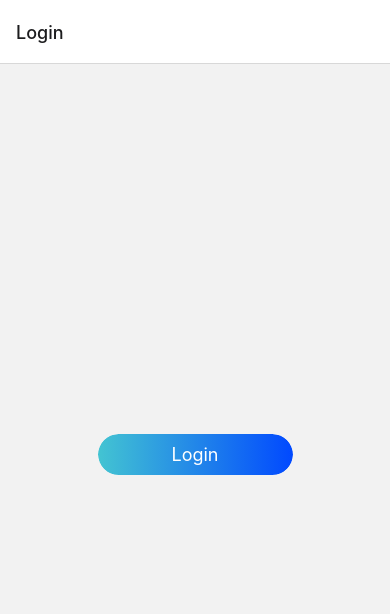
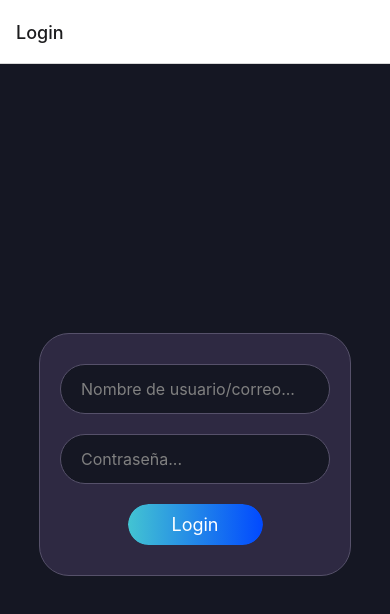
Before and after one commit to dani-o0/grup5-app, a React Native app in the folder poop-app/: screen /Login in a window 390 px wide. Shown: the top 614 px of the page. Built offline with nearby package versions, Linux system fonts and the light colour scheme.

Commit message:
Updated Login Page, GradientButton, CustomTextInput

```diff
--- a/poop-app/components/CustomTextInput.js
+++ b/poop-app/components/CustomTextInput.js
@@ -7,7 +7,7 @@ const CustomTextInput = ({placeholder}) => {
       <TextInput
         style={styles.input}
         placeholder={placeholder}
-        placeholderTextColor="#808080" // Color gris para el placeholder
+        placeholderTextColor="#808080"
       />
     </View>
   );
@@ -15,18 +15,19 @@ const CustomTextInput = ({placeholder}) => {
 
 const styles = StyleSheet.create({
   container: {
-    backgroundColor: '#151723', // Color de fondo del rectángulo
-    borderRadius: 25, // Bordes redondeados
-    paddingHorizontal: 20, // Espacio interno
+    backgroundColor: '#151723',
+    borderRadius: 50,
+    paddingHorizontal: 20,
     justifyContent: 'center',
-    height: 50, // Altura del campo de texto
-    margin: 5,
-    borderWidth: 2, // Grosor del borde
-    borderColor: '#2E2942', // Color del borde
+    height: 50,
+    margin: 10,
+    borderWidth: 1,
+    borderColor: '#56516A',
+    width: '100%',
   },
   input: {
-    fontSize: 16, // Tamaño del texto
-    color: '#FFFFFF', // Color del texto
+    fontSize: 16,
+    color: '#FFFFFF',
   },
 });
 
--- a/poop-app/components/GradientButton.js
+++ b/poop-app/components/GradientButton.js
@@ -23,6 +23,7 @@ const styles = StyleSheet.create({
     borderRadius: 50,
     overflow: 'hidden',
     width: '100%',
+    margin: 10,
   },
   gradient: {
     paddingVertical: 10,
--- a/poop-app/pages/Login.js
+++ b/poop-app/pages/Login.js
@@ -1,11 +1,34 @@
 import React from 'react';
-import { View, Text, Button } from 'react-native';
+import { View, StyleSheet  } from 'react-native';
 import GradientButton from '../components/GradientButton';
+import Input from '../components/CustomTextInput';
 
 export default function Login({ navigation }) {
     return (
-        <View style={{ flex: 1, justifyContent: 'center', alignItems: 'center' }}>
+    <View style={styles.container}>
+        <View style={styles.loginContainer}>
+            <Input placeholder='Nombre de usuario/correo...'/>
+            <Input placeholder='Contraseña...'/>
             <GradientButton title="Login" onPress={() => alert('Login pressed')} width='50%'/>
         </View>
+    </View>
     );
 }
+
+const styles = StyleSheet.create({
+    container: {
+        flex: 1,
+        backgroundColor: '#151723',
+        justifyContent: 'center',
+        alignItems: 'center',
+    },
+    loginContainer: {
+        width: '80%',
+        backgroundColor: '#2E2942',
+        borderRadius: 30,
+        borderColor: '#56516A',
+        borderWidth: 1,
+        padding: 20,
+        alignItems: 'center',
+    },
+});
```
